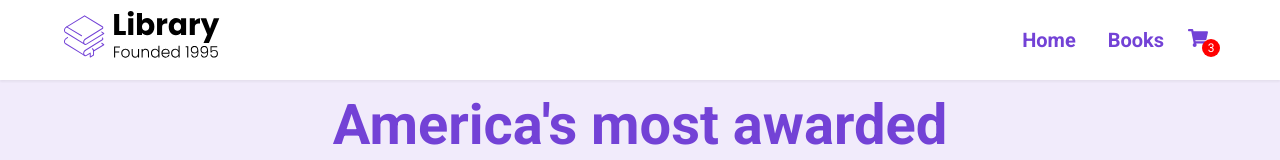
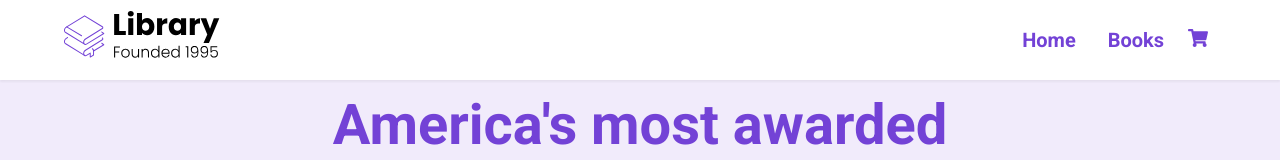
Before and after one commit to lteranl/library-react, a React (Create React App) app: page / in a window 1280 px wide. Shown: the top 160 px of the page. Built offline with nearby package versions, Linux system fonts and the light colour scheme.

Commit message:
will only show item count if there are items in users cart

```diff
--- a/src/components/Nav.jsx
+++ b/src/components/Nav.jsx
@@ -3,7 +3,7 @@ import { FaBars, FaShoppingCart, FaTimes } from "react-icons/fa";
 import LibraryLogo from "../assets/Library.svg";
 import { Link } from "react-router-dom";
 
-function Nav() {
+function Nav({ numberOfItemsInCart }) {
     function openMenu() {
         document.body.classList += "menu--open";
     }
@@ -35,7 +35,11 @@ function Nav() {
                         <Link to="/cart" className="nav__link">
                             <FaShoppingCart className="cart" />
                         </Link>
-                        <span className="cart__length">3</span>
+                        {numberOfItemsInCart > 0 && (
+                            <span className="cart__length">
+                                {numberOfItemsInCart}
+                            </span>
+                        )}
                     </li>
                 </ul>
                 <div className="menu__backdrop">
```
